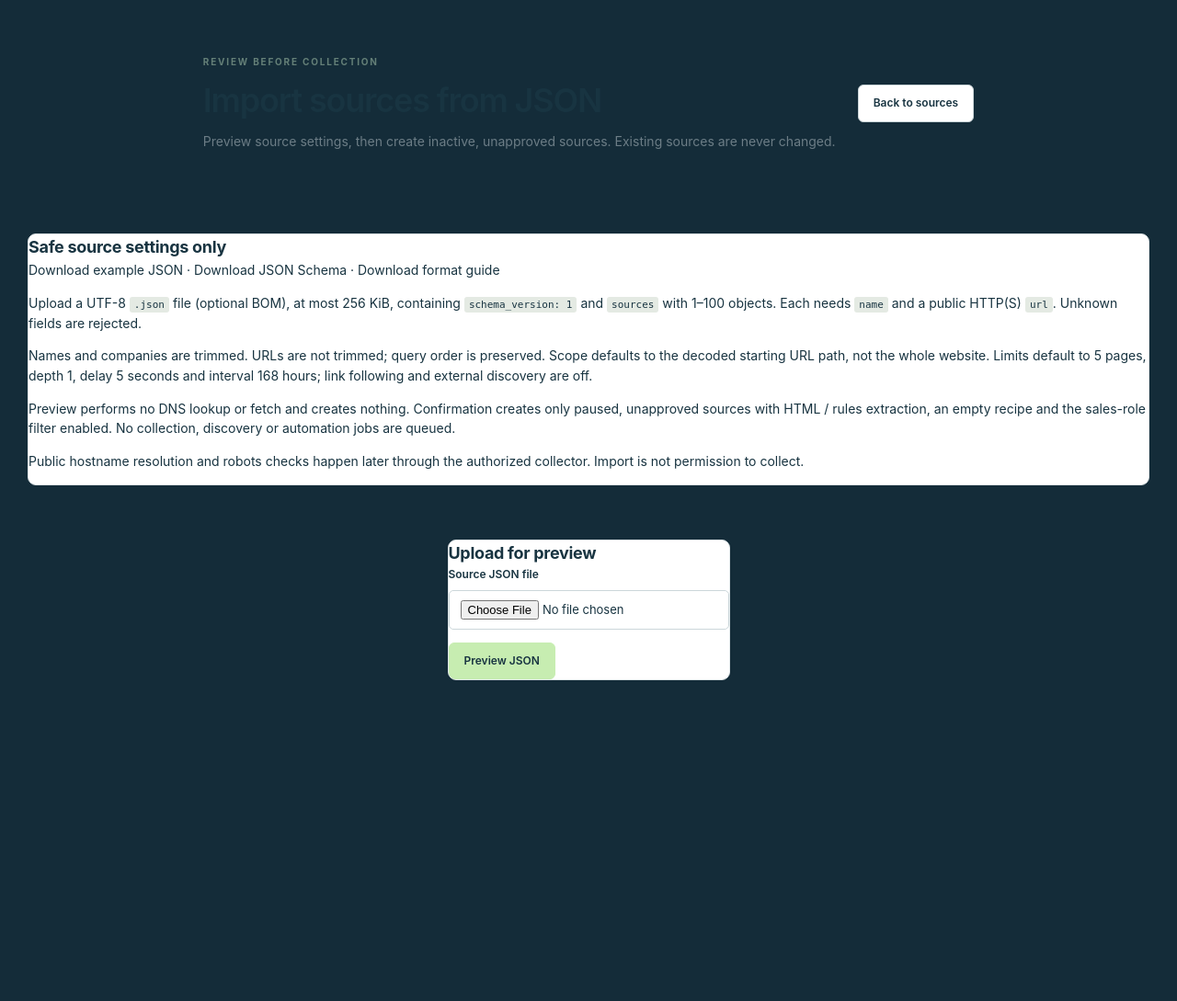
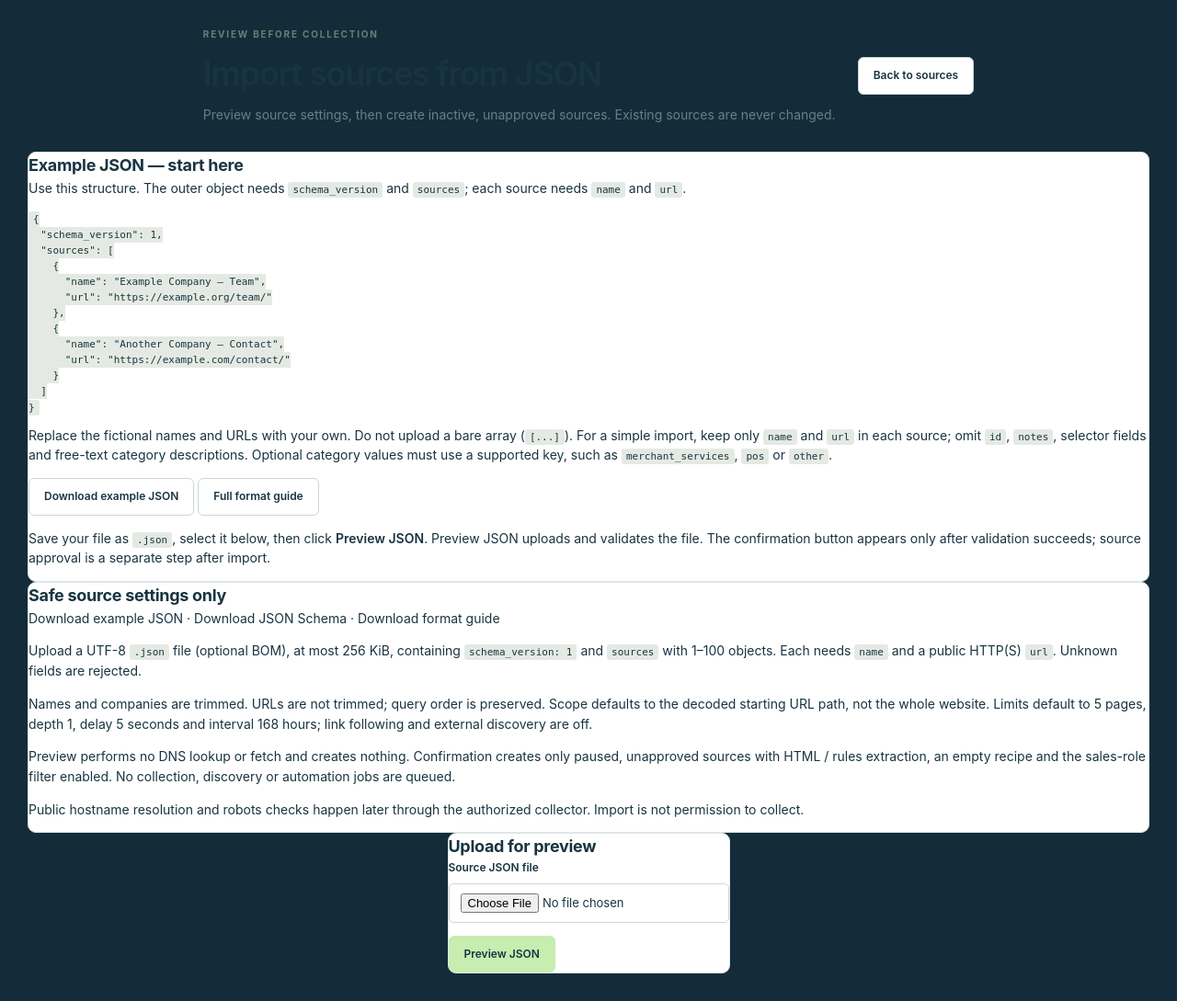
Before and after one commit to crono117/crono_crawler, a Django app: template templates/leads/source_import.html in a window 1280 px wide. Shown: the whole page at 92% size. Before the commit the page ends 740 px from the top, so only its background shows below. Run offline with Django 5.2, Linux system fonts and the light colour scheme; the template is opened without the code that fills it, so the values that code supplies are empty; parts of the project's set-up code (start-up, migrations or seed data) failed here and were passed over.

Commit message:
[verified] Show JSON example on the initial import page

```diff
--- a/templates/leads/source_import.html
+++ b/templates/leads/source_import.html
@@ -6,6 +6,11 @@
 <section class="panel notice error" role="alert" aria-labelledby="import-error-title">
   <h2 id="import-error-title">File not imported — check your JSON format</h2>
   <p><strong>{{ error }}</strong></p>
+  <p>Use the example below, correct your file, and upload it again.</p>
+</section>
+{% endif %}
+<section class="panel" id="json-format-example" aria-labelledby="json-example-title">
+  <h2 id="json-example-title">Example JSON — start here</h2>
   <p>Use this structure. The outer object needs <code>schema_version</code> and <code>sources</code>; each source needs <code>name</code> and <code>url</code>.</p>
   <pre><code>{
   "schema_version": 1,
@@ -22,9 +27,8 @@
 }</code></pre>
   <p>Replace the fictional names and URLs with your own. Do not upload a bare array (<code>[...]</code>). For a simple import, keep only <code>name</code> and <code>url</code> in each source; omit <code>id</code>, <code>notes</code>, selector fields and free-text category descriptions. Optional category values must use a supported key, such as <code>merchant_services</code>, <code>pos</code> or <code>other</code>.</p>
   <p><a class="button" href="{% url 'source_import_example' %}">Download example JSON</a> <a class="button" href="{% url 'source_import_guide' %}">Full format guide</a></p>
-  <p>Save the corrected file as <code>.json</code>, select it again below, then click <strong>Preview JSON</strong>. Preview JSON uploads and validates the file. The confirmation button appears only after validation succeeds; source approval is a separate step after import.</p>
+  <p>Save your file as <code>.json</code>, select it below, then click <strong>Preview JSON</strong>. Preview JSON uploads and validates the file. The confirmation button appears only after validation succeeds; source approval is a separate step after import.</p>
 </section>
-{% endif %}
 <section class="panel">
   <h2>Safe source settings only</h2>
   <p><a href="{% url 'source_import_example' %}">Download example JSON</a> · <a href="{% url 'source_import_schema' %}">Download JSON Schema</a> · <a href="{% url 'source_import_guide' %}">Download format guide</a></p>
```
Also changed, not shown: leads/tests/test_bulk_import.py (+24 -6 lines).
